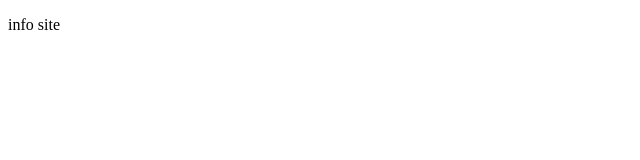
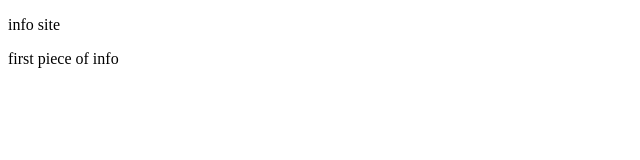
Before and after one commit to edwardtanguay/website-info, a plain HTML site: page index.html in a window 1280 px wide. Shown: the whole page, without its empty margins (0-640 px from the left). Drawn offline with Linux system fonts and the light colour scheme.

Commit message:
added first line

```diff
--- a/index.html
+++ b/index.html
@@ -8,5 +8,6 @@
 </head>
 <body>
 <p>info site</p>
+<p>first piece of info</p>
 </body>
 </html>
```
